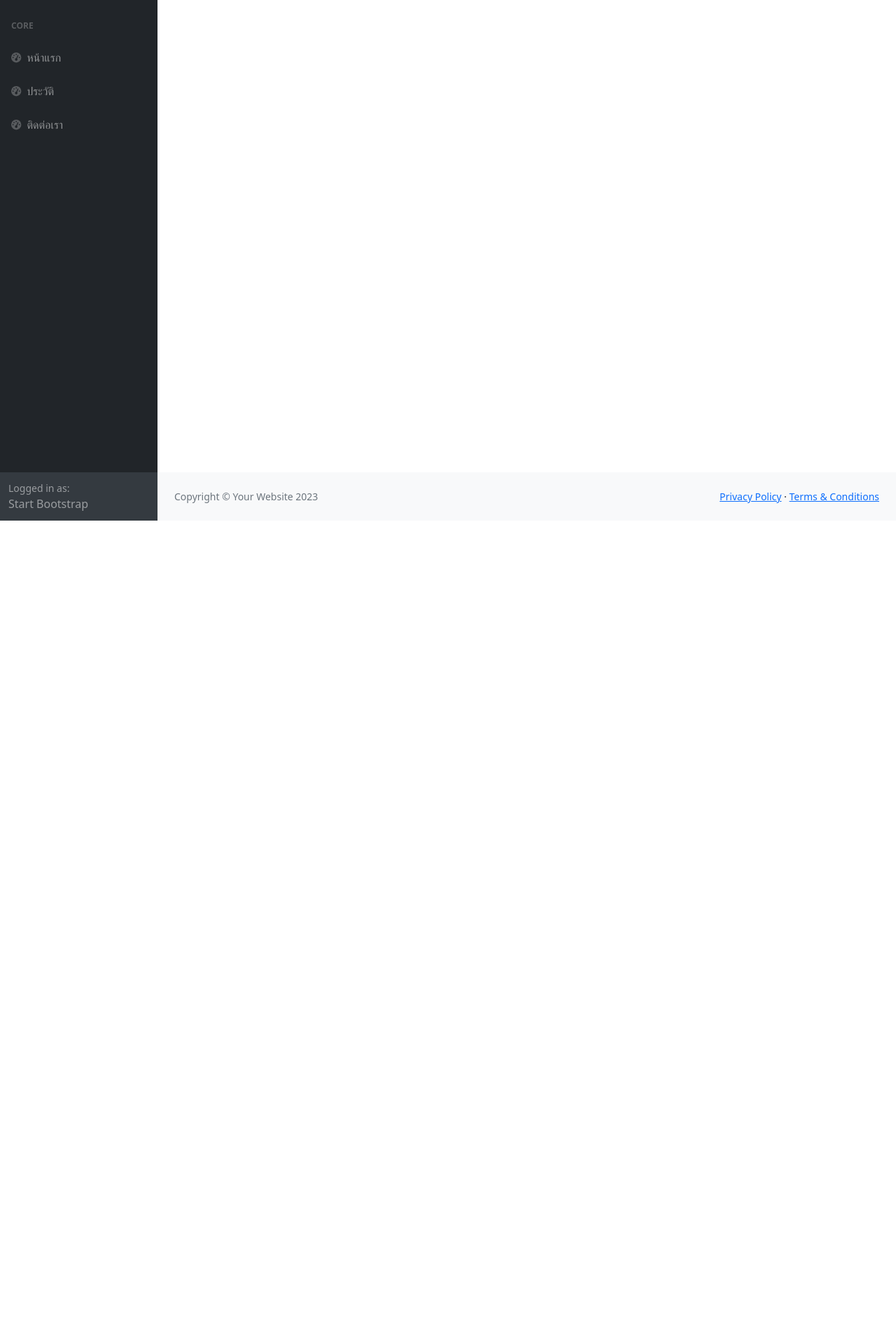
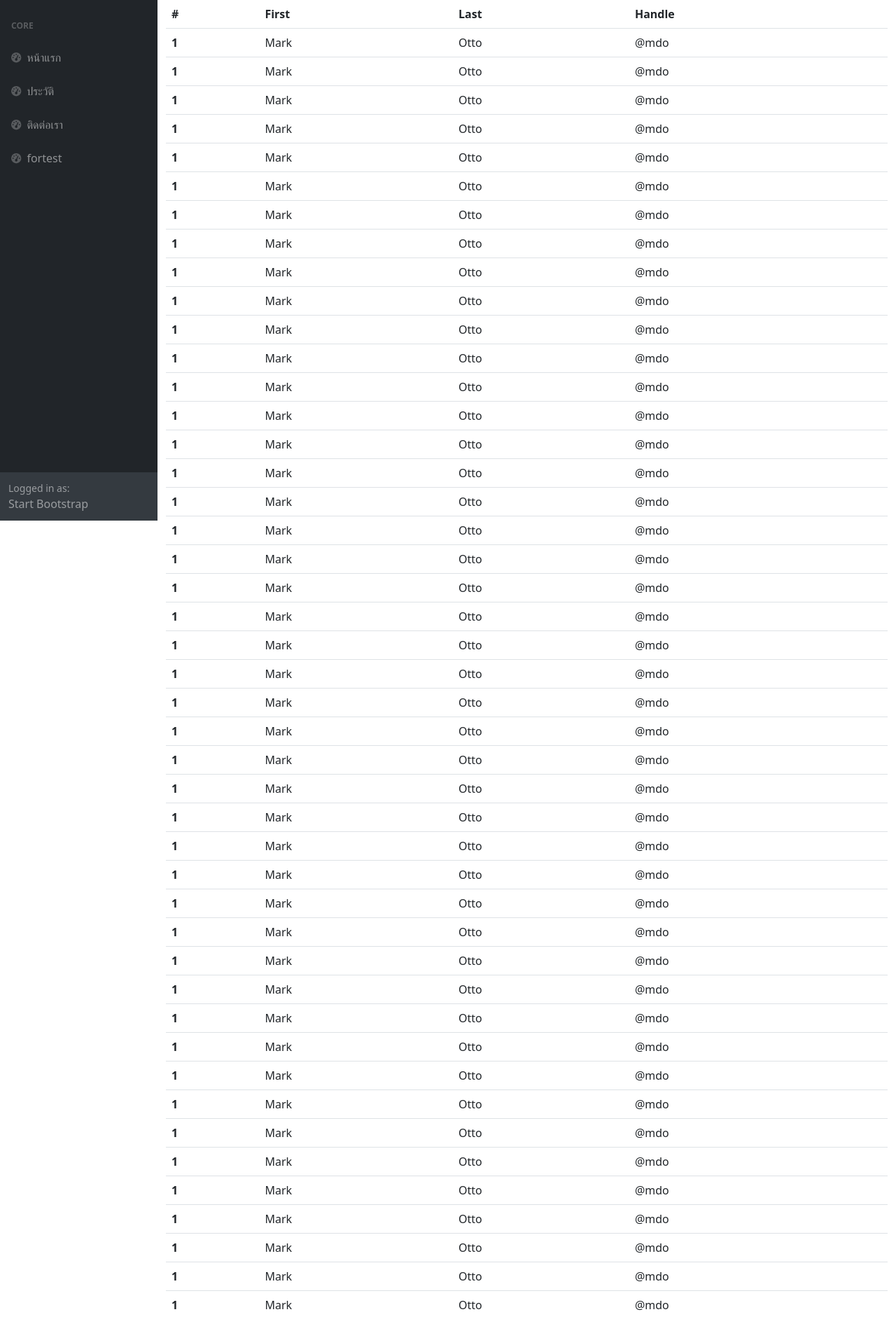
Before and after one commit to deaww77/my_django_web, a Django app: page /for/ in a window 1280 px wide. Shown: the part 56-1941 px from the top of the page at 70% size. Before the commit the page ends 800 px from the top, so only its background shows below. Run offline with Django 5.2, Linux system fonts and the light colour scheme; some libraries are stand-ins or nearby versions.

Commit message:
add for loop

```diff
--- a/templates/base.html
+++ b/templates/base.html
@@ -56,6 +56,10 @@
                                 <div class="sb-nav-link-icon"><i class="fas fa-tachometer-alt"></i></div>
                                 ติดต่อเรา
                             </a>
+                            <a class="nav-link" href="{% url 'for_page' %}">
+                                <div class="sb-nav-link-icon"><i class="fas fa-tachometer-alt"></i></div>
+                                fortest
+                            </a>
 
 
                         </div>
--- a/templates/for_test.html
+++ b/templates/for_test.html
@@ -1 +1,26 @@
 {% extends "base.html" %}
+<!---->
+{% block content %}
+<div class="container">
+    <table class="table">
+        <thead>
+          <tr>
+            <th scope="col">#</th>
+            <th scope="col">First</th>
+            <th scope="col">Last</th>
+            <th scope="col">Handle</th>
+          </tr>
+        </thead>
+        {% comment %} ทำวนโดยใช้ list {% endcomment %}
+        <tbody>
+          {% for i in list %}
+          <tr>
+            <th scope="row">1</th>
+            <td>Mark</td>
+            <td>Otto</td>
+            <td>@mdo</td>
+          </tr>{% endfor %}
+        </tbody>
+      </table>
+</div>
+{% endblock content %}
--- a/webpage/views.py
+++ b/webpage/views.py
@@ -12,4 +12,8 @@ def contactUs(request):
     return render(request, 'contact.html')
 
 def forPage(request):
-    return render(request, 'for_test.html')
+    context = {}
+    lt = list(range(0, 100))
+    context["list"] = lt
+    # ทำวนหน้าเว็บ
+    return render(request, 'for_test.html', context)
```
